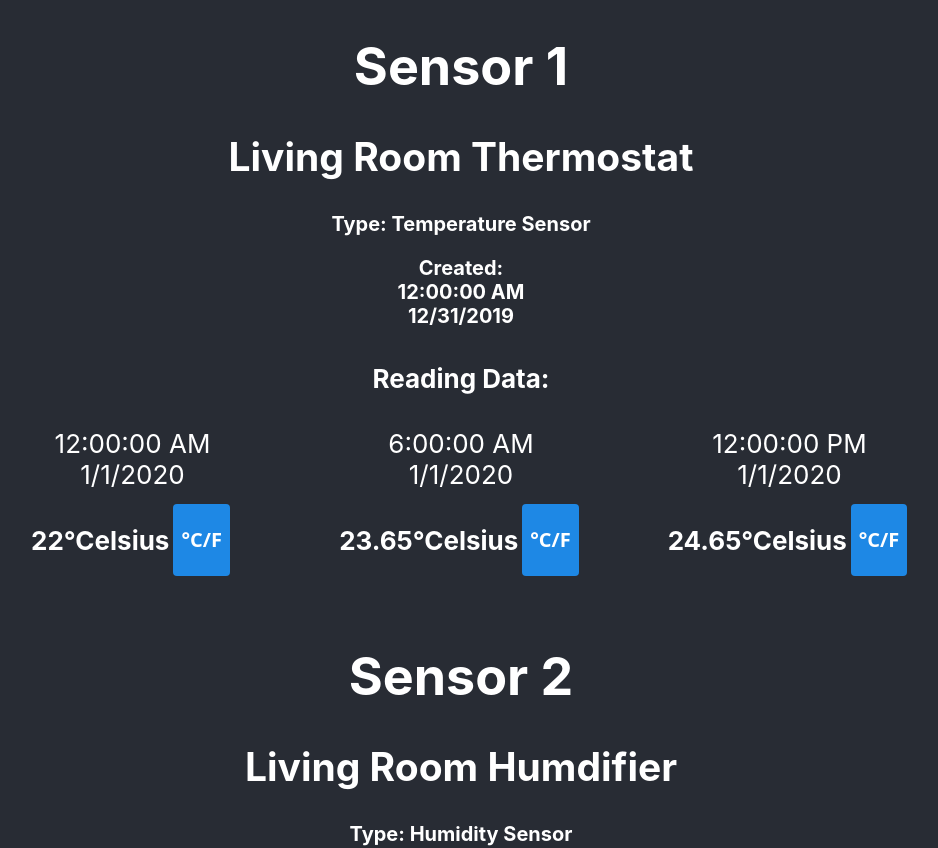
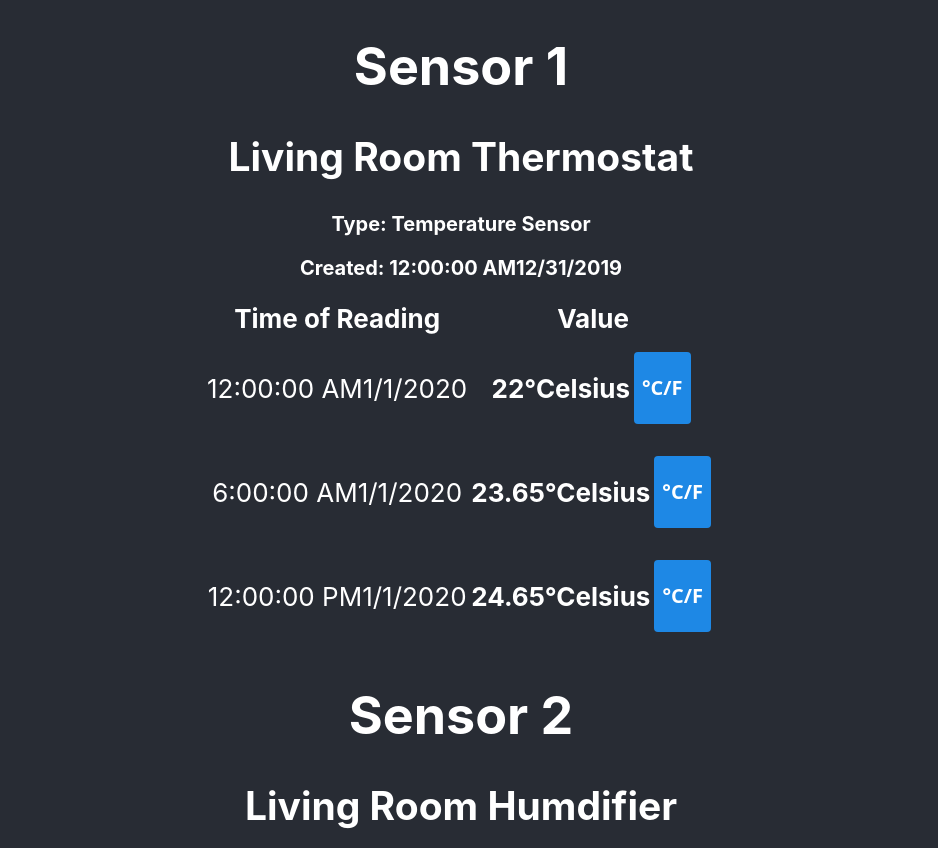
Before and after one commit to verrixkio/sensorDisplay, a React (Create React App) app: page / in a window 1280 px wide. Shown: the top 848 px of the page, without its empty margins (179-1117 px from the left). Built offline with nearby package versions, Linux system fonts and the light colour scheme.

Commit message:
Changed data layout into a table structure

```diff
--- a/src/components/SensorDisplay.jsx
+++ b/src/components/SensorDisplay.jsx
@@ -11,7 +11,7 @@ class SensorDisplay extends React.Component {
     let dateObj = new Date (date)
     let localTime = dateObj.toLocaleTimeString();
     let localDay = dateObj.toLocaleDateString();
-    return <div>{localTime}<br></br>{localDay}</div>
+    return localTime + localDay
   }
 
   //Function that takes a specific sensor and maps the reading data to that sensor.
@@ -22,10 +22,16 @@ class SensorDisplay extends React.Component {
   const readingValues = readingData.map(data => {
     if (data.sensorId === currentSensor) {
       return (
-        <div className="reading-data">
-          <p>{this.dateLocalizer(data.time)}</p>
+        // <div className="reading-data">
+        //   <p>{this.dateLocalizer(data.time)}</p>
+        //   <TempToggle unit={sensor.units} value={data.value}/>
+        // </div>
+
+    <tr>
+      <td>{this.dateLocalizer(data.time)}</td>
       <TempToggle unit={sensor.units} value={data.value}/>
-        </div>
+    </tr>
+
       )
     } else {
         return null
@@ -33,15 +39,20 @@ class SensorDisplay extends React.Component {
   })
 
   return (
+<div>
   <div className="sensor-data">
     <h1>Sensor {sensor.id}</h1>
     <h2>{sensor.name}</h2>
     <h3>Type: {sensor.type}</h3>
     <h3>Created: {this.dateLocalizer(sensor.createdAt)}</h3>
-      <h4>Reading Data:</h4>
-      <div className="display-grid">
+  </div>
+  <table>
+    <tr>
+      <th>Time of Reading</th>
+      <th>Value</th>
+    </tr>
       {readingValues}
-      </div>
+  </table>
 </div>
     )
   }
--- a/src/components/TempToggle.jsx
+++ b/src/components/TempToggle.jsx
@@ -19,12 +19,14 @@ function TempToggle(props) {
 
   if (props.unit === "Celsius" || props.unit === "Farenheit") {
     return (
+      <td>
         <div className="temperature-toggle">
           <h4>{(Math.round((value + Number.EPSILON) * 100) / 100)}°{isToggled}</h4>
           <button onClick={toggleTrueFalse}>
             <h3>°C/F</h3>
           </button>
         </div>
+      </td>
     )
   } else {
     return (
```
Lines whose indentation alone changed are shown as unchanged.
